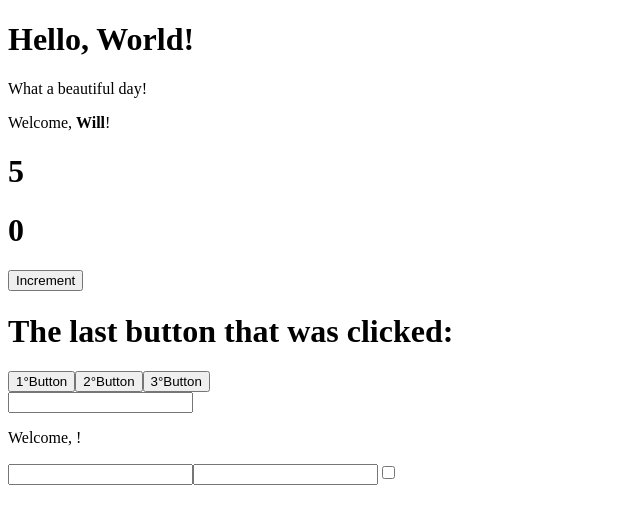
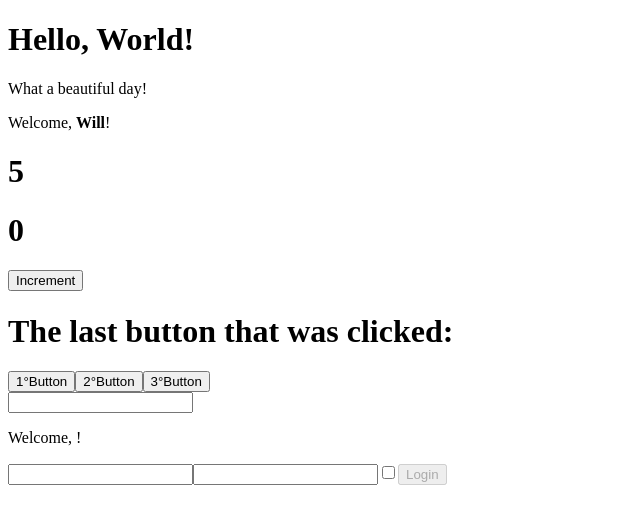
Before and after one commit to angiee05/react-exercises, a React (Create React App) app: page / in a window 1280 px wide. Shown: the top 524 px of the page, without its empty margins (0-640 px from the left). Built offline with nearby package versions, Linux system fonts and the light colour scheme.

Commit message:
da finire

```diff
--- a/src/Login.js
+++ b/src/Login.js
@@ -4,7 +4,8 @@ export class Login extends React.Component {
     state = {
         username: '',
         password: '',
-        remember: false
+        remember: false,
+        disabled: true
     }
 
     handleLogin = (event) => {
@@ -18,12 +19,21 @@ export class Login extends React.Component {
         })
     }
 
+    onLogin = () => {
+
+        this.setState ({
+            disabled: (this.state.username.length <1 && this.state.password.length<1)  ? true : false
+        })
+    }
+
     render () {
         return (
             <div>
+                {this.onLogin}
                 <input onChange={this.handleLogin} name="username" value={this.state.username}></input>
                 <input onChange={this.handleLogin} name="password" type="password" value={this.state.password}></input>
                 <input onChange={this.handleLogin} name="remember" type="checkbox" checked={this.state.remember}></input>
+                <button onLoad={this.onLogin} disabled={this.state.disabled}>Login</button>
             </div>
         )
     }
```
